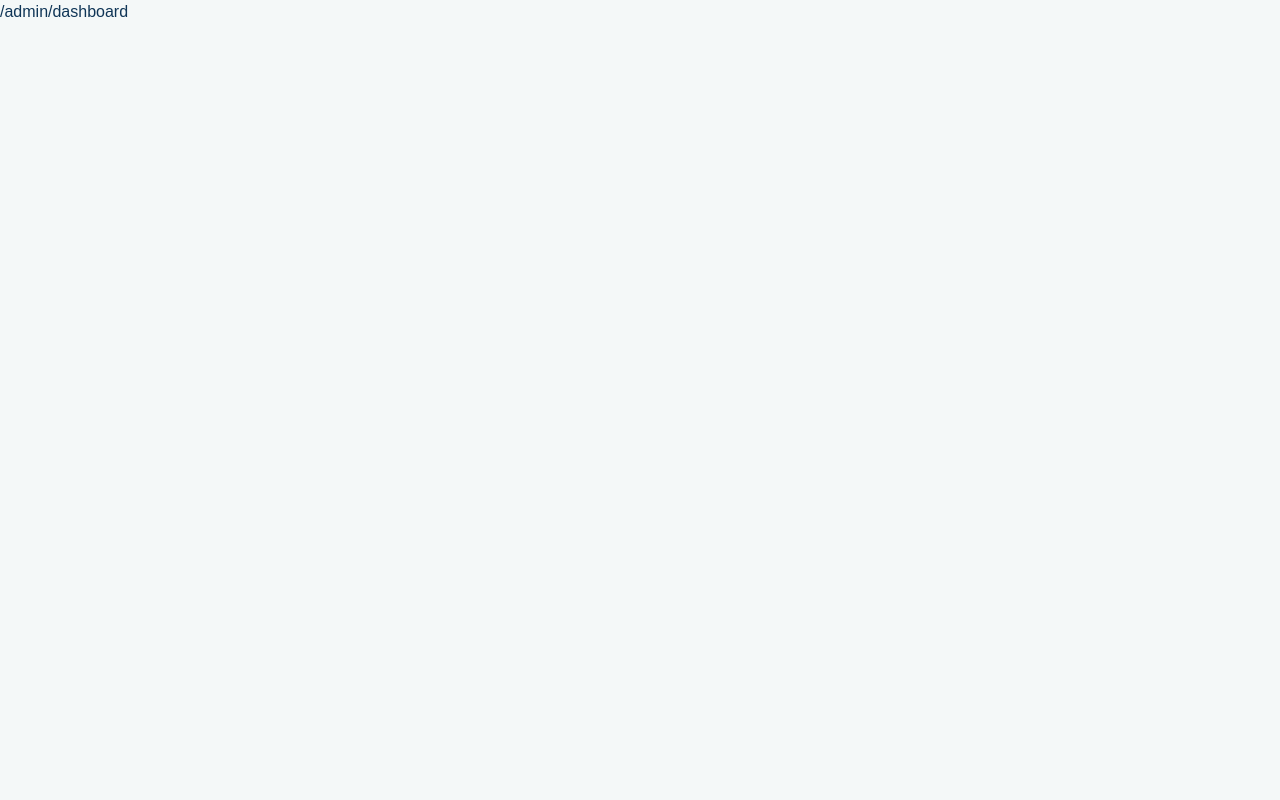
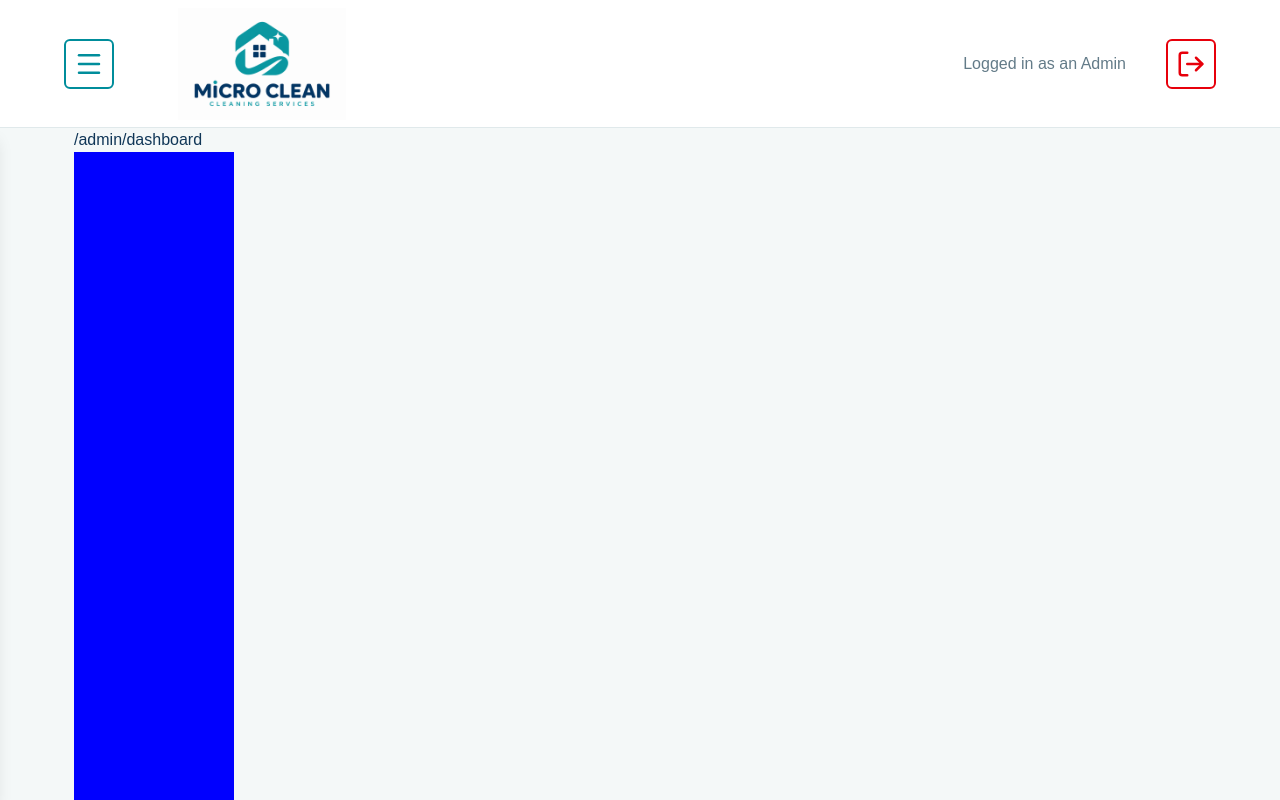
Before and after one commit to shiro-z117/jubilant-lamp, a Next.js app in the folder mcsm-dashboard/: page /admin/dashboard in a window 1280 px wide. Shown: the top 800 px of the page. Built offline with nearby package versions, Linux system fonts and the light colour scheme.

Commit message:
header, sidebar, and admin route layout

```diff
--- a/mcsm-dashboard/src/app/(admin)/admin/dashboard/page.tsx
+++ b/mcsm-dashboard/src/app/(admin)/admin/dashboard/page.tsx
@@ -1,7 +1,12 @@
 export default function Home() {
   return (
     <div>
-      <main>/admin/dashboard</main>
+      <main>
+        /admin/dashboard
+        <div
+          style={{ width: "10rem", height: "100rem", backgroundColor: "blue" }}
+        />
+      </main>
     </div>
   );
 }
--- /dev/null
+++ b/mcsm-dashboard/src/app/(admin)/layout.tsx
@@ -0,0 +1,18 @@
+import type { Metadata } from "next";
+import Header from "@/components/layout/Header";
+
+export const metadata: Metadata = {
+  title: "Micro Clean (Admin)",
+};
+
+export default function RootLayout({ children }: LayoutProps<"/">) {
+  return (
+    <html lang="en" className={`h-full antialiased`}>
+      <body className="min-h-full flex flex-col">
+        {/**TODO: this should pull admin login status from auth not be hardcoded */}
+        <Header adminLogin={true} />
+        {children}
+      </body>
+    </html>
+  );
+}
--- /dev/null
+++ b/mcsm-dashboard/src/app/(auth)/layout.tsx
@@ -0,0 +1,7 @@
+export default function RootLayout({ children }: LayoutProps<"/">) {
+  return (
+    <html lang="en" className={`h-full antialiased`}>
+      <body className="min-h-full flex flex-col">{children}</body>
+    </html>
+  );
+}
--- /dev/null
+++ b/mcsm-dashboard/src/app/(staff)/layout.tsx
@@ -0,0 +1,13 @@
+import type { Metadata } from "next";
+
+export const metadata: Metadata = {
+  title: "Micro Clean (Staff)",
+};
+
+export default function RootLayout({ children }: LayoutProps<"/">) {
+  return (
+    <html lang="en" className={`h-full antialiased`}>
+      <body className="min-h-full flex flex-col">{children}</body>
+    </html>
+  );
+}
--- a/mcsm-dashboard/src/app/globals.css
+++ b/mcsm-dashboard/src/app/globals.css
@@ -6,6 +6,7 @@
   --secondary: #f5f5f5;
   --secondary-foreground: #171717;
   --muted: #f5f5f5;
+  --muted-foreground: #637b88;
   --accent: #f5f5f5;
   --accent-foreground: #171717;
   --destructive: #e7000b;
@@ -15,11 +16,33 @@
   --primary: #008d9b;
   --primary-foreground: #fff;
   --ring: #009baa;
-  --border: #d9e6e8;
+  --border: #e0e9eb;
   --input: #cbdadd;
   --card: #fff;
   --card-foreground: #103657;
-  --muted-foreground: #637b88;
+  --header-height: 8rem;
+}
+
+@theme inline {
+  --color-background: var(--background);
+  --color-foreground: var(--foreground);
+  --color-card: var(--card);
+  --color-card-foreground: var(--card-foreground);
+  --color-popover: var(--popover);
+  --color-popover-foreground: var(--popover-foreground);
+  --color-primary: var(--primary);
+  --color-primary-foreground: var(--primary-foreground);
+  --color-secondary: var(--secondary);
+  --color-secondary-foreground: var(--secondary-foreground);
+  --color-muted: var(--muted);
+  --color-muted-foreground: var(--muted-foreground);
+  --color-accent: var(--accent);
+  --color-accent-foreground: var(--accent-foreground);
+  --color-destructive: var(--destructive);
+  --color-border: var(--border);
+  --color-input: var(--input);
+  --color-ring: var(--ring);
+  --spacing-header: var(--header-height);
 }
 
 body {
@@ -27,3 +50,9 @@ body {
   color: var(--foreground);
   font-family: Arial, Helvetica, sans-serif;
 }
+
+main {
+  max-width: 73.75rem;
+  margin: auto;
+  padding: 0 1.5rem;
+}
--- a/mcsm-dashboard/src/app/layout.tsx
+++ b/mcsm-dashboard/src/app/layout.tsx
@@ -1,28 +1,13 @@
 import type { Metadata } from "next";
-import { Geist, Geist_Mono } from "next/font/google";
 import "./globals.css";
 
-const geistSans = Geist({
-  variable: "--font-geist-sans",
-  subsets: ["latin"],
-});
-
-const geistMono = Geist_Mono({
-  variable: "--font-geist-mono",
-  subsets: ["latin"],
-});
-
 export const metadata: Metadata = {
-  title: "Create Next App",
-  description: "Generated by create next app",
+  title: "Micro Clean",
 };
 
 export default function RootLayout({ children }: LayoutProps<"/">) {
   return (
-    <html
-      lang="en"
-      className={`${geistSans.variable} ${geistMono.variable} h-full antialiased`}
-    >
+    <html lang="en" className={`h-full antialiased`}>
       <body className="min-h-full flex flex-col">{children}</body>
     </html>
   );
--- /dev/null
+++ b/mcsm-dashboard/src/components/layout/Header.tsx
@@ -0,0 +1,59 @@
+"use client";
+
+import { useState } from "react";
+import Link from "next/link";
+import Image from "next/image";
+import { Menu, LogOut } from "lucide-react";
+import logo from "@/app/micro-clean-logo.png";
+import Sidebar from "@/components/layout/Sidebar";
+
+type HeaderProps = {
+  adminLogin: boolean;
+};
+
+export default function Header({ adminLogin }: HeaderProps) {
+  const [open, setOpen] = useState(false);
+
+  return (
+    <header className="sticky top-0 z-50 flex h-header items-center gap-4 border-b border-border bg-card px-[max(5vw,1.5rem)]">
+      {adminLogin && (
+        <>
+          <button
+            onClick={() => setOpen((prev) => !prev)}
+            aria-label={open ? "Close menu" : "Open menu"}
+            aria-expanded={open}
+            aria-controls="admin-sidebar"
+            className="cursor-pointer rounded-md border-2 border-primary p-2 text-primary"
+          >
+            <Menu
+              size={30}
+              aria-hidden="true"
+              className={`transition-transform duration-200 ${
+                open ? "-rotate-90" : "rotate-0"
+              }`}
+            />
+          </button>
+          <Sidebar open={open} onClose={() => setOpen(false)} />
+        </>
+      )}
+      <Link className="brand" href="/" aria-label="Home">
+        <Image
+          loading="eager"
+          src={logo}
+          alt="Micro Clean Cleaning Services"
+          className={`h-28 w-auto ${adminLogin ? "ml-12" : ""}`}
+        />
+      </Link>
+      <div className="header-note ml-auto text-muted-foreground">
+        Logged in as a{adminLogin ? "n Admin" : " Staff"}
+      </div>
+      {/**TODO: make the logout button functional */}
+      <button
+        aria-label="Log out"
+        className="ml-6 cursor-pointer rounded-md border-2 border-destructive p-2 text-destructive"
+      >
+        <LogOut size={30} aria-hidden="true" />
+      </button>
+    </header>
+  );
+}
--- /dev/null
+++ b/mcsm-dashboard/src/components/layout/Sidebar.tsx
@@ -0,0 +1,78 @@
+"use client";
+
+import { useEffect } from "react";
+import Link from "next/link";
+import { usePathname } from "next/navigation";
+import {
+  LayoutDashboard,
+  CalendarCheck,
+  FileText,
+  Users,
+  UserRound,
+  CreditCard,
+  Calendar,
+  Bell,
+} from "lucide-react";
+
+const links = [
+  { href: "/admin/dashboard", label: "Dashboard", icon: LayoutDashboard },
+  { href: "/admin/bookings", label: "Bookings", icon: CalendarCheck },
+  { href: "/admin/quotations", label: "Quotations", icon: FileText },
+  { href: "/admin/staff", label: "Staff", icon: Users },
+  { href: "/admin/customers", label: "Customers", icon: UserRound },
+  { href: "/admin/payments", label: "Payments", icon: CreditCard },
+  { href: "/admin/calendar", label: "Calendar", icon: Calendar },
+  { href: "/admin/notifications", label: "Notifications", icon: Bell },
+];
+
+type SidebarProps = {
+  open: boolean;
+  onClose: () => void;
+};
+
+export default function Sidebar({ open, onClose }: SidebarProps) {
+  const pathname = usePathname();
+
+  useEffect(() => {
+    if (!open) return;
+    const onKey = (e: KeyboardEvent) => e.key === "Escape" && onClose();
+    window.addEventListener("keydown", onKey);
+    return () => window.removeEventListener("keydown", onKey);
+  }, [open, onClose]);
+
+  return (
+    <aside
+      id="admin-sidebar"
+      aria-label="Admin navigation"
+      className={`fixed bottom-0 left-0 top-[var(--header-height)] z-40 w-64 overflow-y-auto border-r border-border bg-card text-card-foreground shadow-lg transition-transform ${
+        open ? "translate-x-0" : "-translate-x-full"
+      }`}
+      inert={!open}
+    >
+      <nav className="py-3">
+        <ul className="flex flex-col gap-1 px-2">
+          {links.map(({ href, label, icon: Icon }) => {
+            const active = pathname.startsWith(href);
+            return (
+              <li key={href}>
+                <Link
+                  href={href}
+                  onClick={onClose}
+                  aria-current={active ? "page" : undefined}
+                  className={`flex items-center gap-3 rounded-md px-3 py-2 outline-none focus-visible:ring-2 focus-visible:ring-ring ${
+                    active
+                      ? "bg-primary text-primary-foreground"
+                      : "hover:bg-primary/10 hover:text-primary"
+                  }`}
+                >
+                  <Icon size={18} aria-hidden="true" />
+                  {label}
+                </Link>
+              </li>
+            );
+          })}
+        </ul>
+      </nav>
+    </aside>
+  );
+}
```
Also changed, not shown: mcsm-dashboard/src/app/micro-clean-logo.png (added), mcsm-dashboard/src/components/Header.tsx (deleted).
